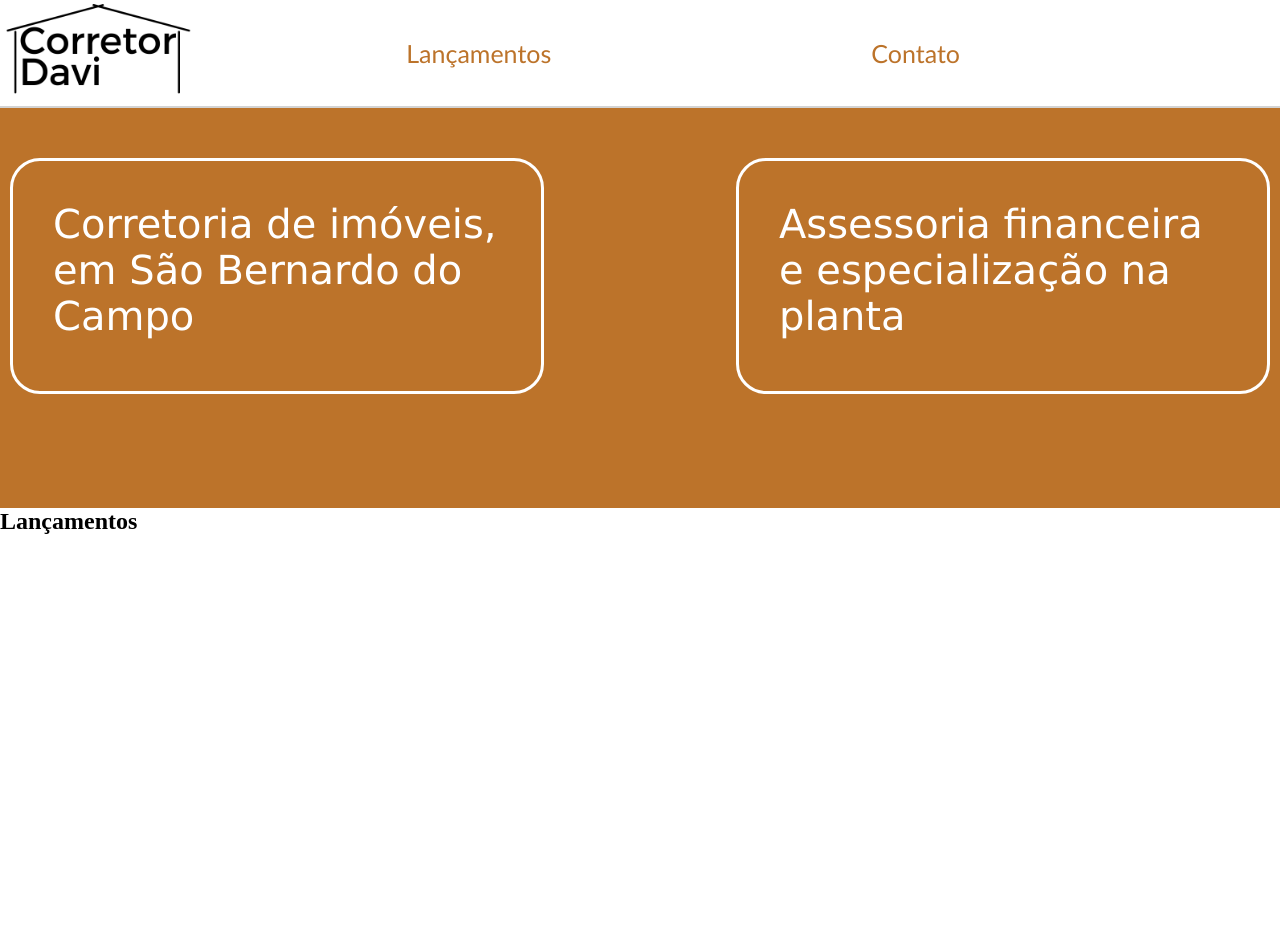
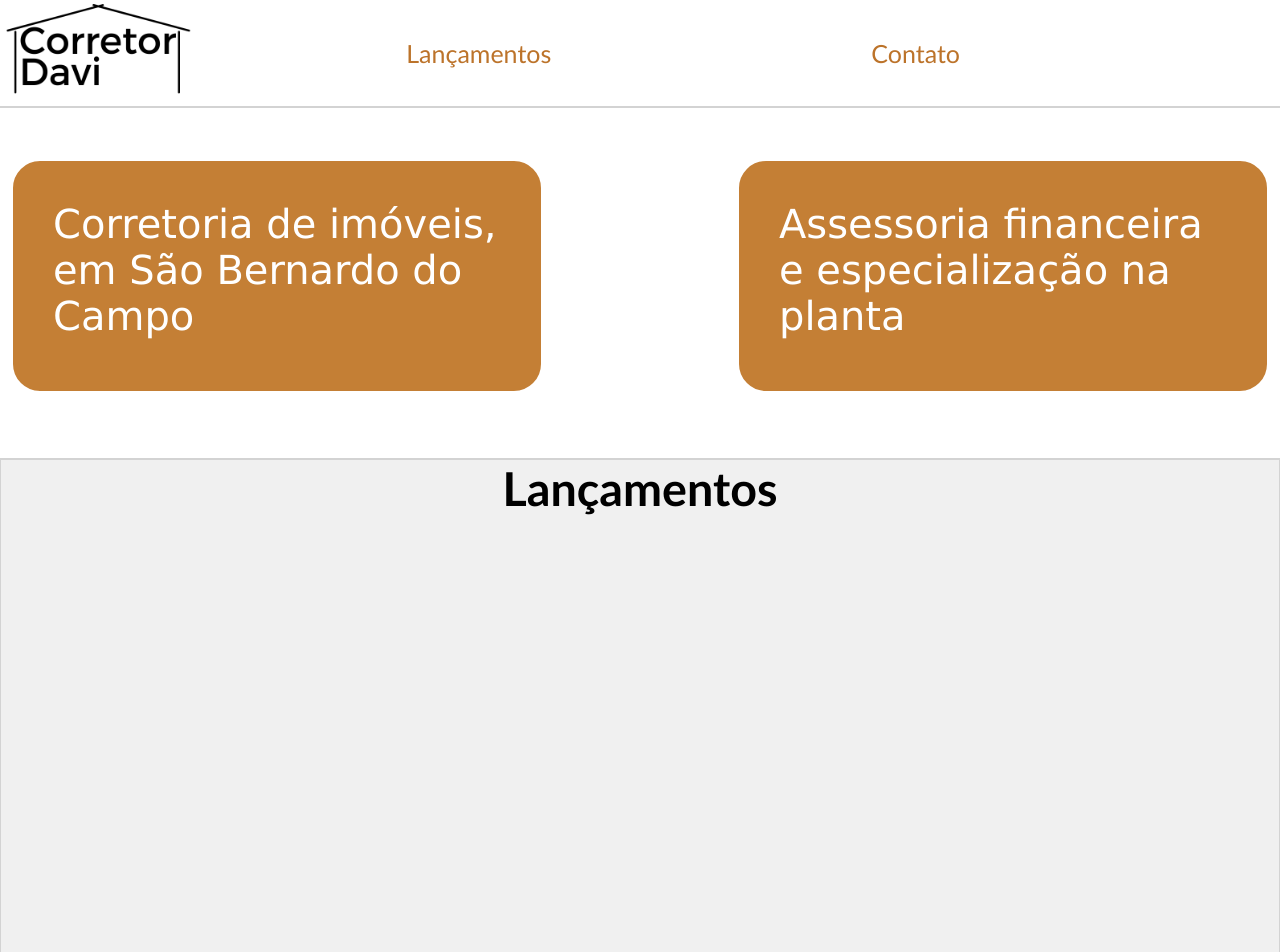
Before and after one commit to JuanLiraEst/CorretorDavi, a plain HTML site: page index.html in a window 1280 px wide. Shown: the top 952 px of the page. Drawn offline with Linux system fonts and the light colour scheme.

Commit message:
inicio lançamentos

```diff
--- a/index.html
+++ b/index.html
@@ -22,8 +22,9 @@
         <p id="i1">Corretoria de imóveis, em São Bernardo do Campo</p>
         <p id="i2">Assessoria financeira e especialização na planta</p>
     </div>
-    <h2 id="lanca">Lançamentos</h2>
-    <br><br><br><br><br><br><br><br><br><br><br><br><br><br><br><br><br><br><br><br><br><br><br><br><br>
+    <div id="lancamentos">
+        <h2 id="lanca">Lançamentos</h2>
+    </div>
     <div id="foot"><p id="maisinfo">Mais informações? Entre em contato!</p></div>
     <div id="contato">
         <div class="container">
--- a/style.css
+++ b/style.css
@@ -24,13 +24,14 @@ a{
 
 /*Identificação*/
 #identificacao{
-    height:400px;
+    height:350px;
     width:100%;
-    background-color:#BC732A;
+    border-bottom:1px solid lightgray;
 }
 
 
 #i1,#i2{
+    background-color:#C47F35;
     display:block;
     width:35%;
     font-size:30pt;
@@ -49,6 +50,21 @@ a{
 }
 #i1{
     float:left;
+}
+
+
+/*Lançamentos*/
+#lancamentos{
+    height:1000px;
+    background-color: #F0F0F0;;
+    border:1px solid lightgray;
+
+}
+#lanca{
+    text-align:center;
+    font-size:35pt;
+    color:black;
+    font-family:'Gill Sans', 'Gill Sans MT', Calibri, 'Trebuchet MS', sans-serif;
 }
 
 /*Barra de contato*/
```
